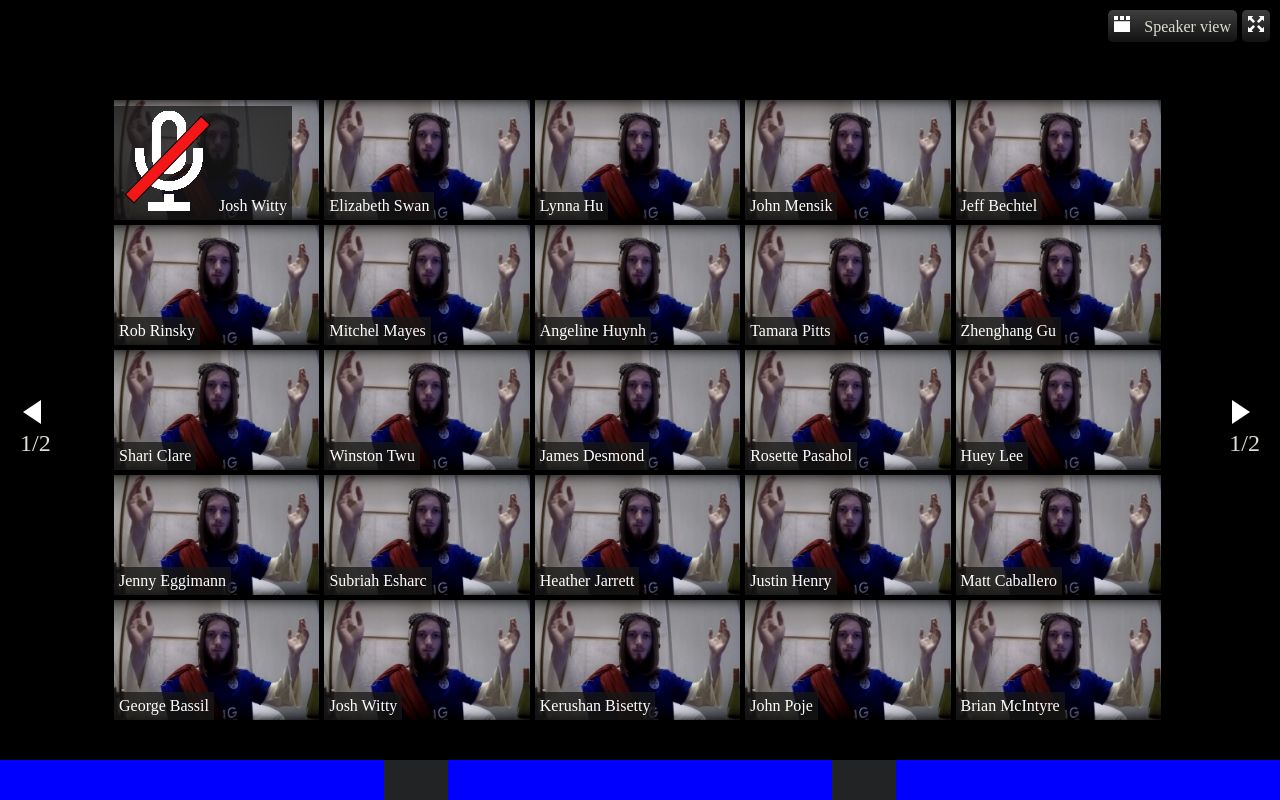
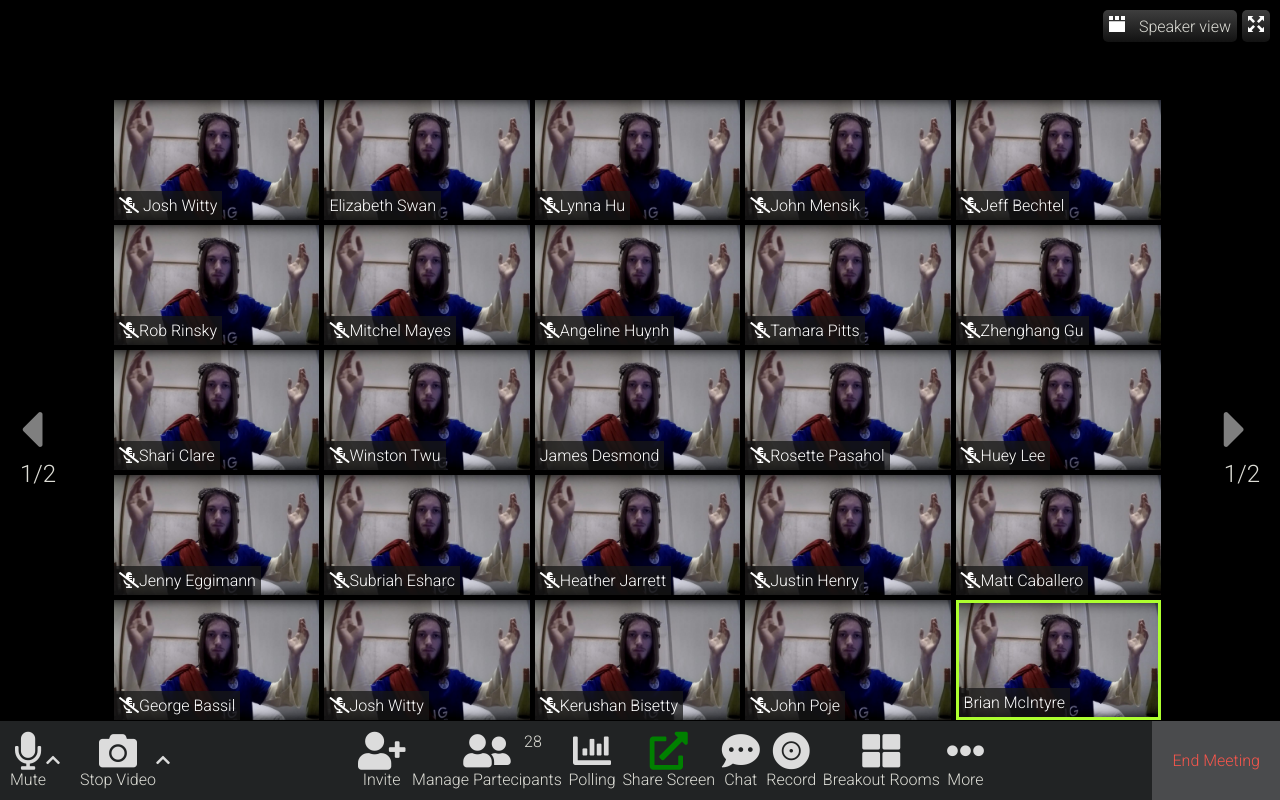
Before and after one commit to andreivladpaul/html-css-zoom, a plain HTML site: page index.html in a window 1280 px wide. Drawn offline with Linux system fonts and the light colour scheme.

Commit message:
Es completo

```diff
--- a/css/style.css
+++ b/css/style.css
@@ -2,6 +2,12 @@
   box-sizing: border-box;
   margin: 0;
   padding: 0;
+}
+
+/* --------------------------------------------------------------  */
+/* common  */
+svg {
+  filter: invert(1);
 }
 
 main {
@@ -17,10 +23,9 @@ a {
   text-decoration: none;
   color: #deded7;
 }
-/* --------------------------------------------------------------  */
-/* common  */
-svg {
-  filter: invert(1);
+
+body {
+  font-family: 'Roboto', sans-serif;
 }
 
 /* --------------------------------------------------------------  */
@@ -88,12 +93,15 @@ svg {
   top: 50%;
 }
 
-/* --------------------------------------------------------------  */
-/* debug  */
-.debug {
-  background-color: blue;
+.arrow-dimensions {
+  font-size: 60px;
+  color: #7f7f7f;
 }
-/* fine debug  */
+
+.arrow-dimensions:hover {
+  color: #2ebaff;
+}
+/*arrow fine */
 /* --------------------------------------------------------------  */
 
 /* --------------------------------------------------------------  */
@@ -128,8 +136,9 @@ svg {
   object-fit: cover;
 }
 
-.mute::before {
-  content: url(../img/micro.png);
+#active {
+  border: 3px solid greenyellow;
+  z-index: 4;
 }
 
 /* fine container  */
@@ -142,12 +151,68 @@ svg {
   bottom: 0;
   display: flex;
   width: 100vw;
-  height: 5%;
   justify-content: space-between;
+  align-items: center;
   background-color: #212324;
 }
 
-.height {
-  height: 100%;
-  width: 30%;
+.mic-video,
+.manage {
+  display: flex;
+  justify-content: space-evenly;
+  align-items: center;
 }
+
+.mic-video {
+  padding-left: 10px;
+}
+
+.manage {
+  width: 50%;
+}
+
+.center {
+  display: flex;
+  flex-direction: column;
+  justify-content: center;
+  align-items: center;
+}
+
+.icons {
+  font-size: 38px;
+  color: #dcdcdc;
+}
+.chevron {
+  display: inline-block;
+  color: #dcdcdc;
+  margin-right: 20px;
+}
+
+.end-meeting {
+  background-color: #4a4b4d;
+  padding: 30px 20px;
+}
+
+.end-meeting a {
+  color: #f7564c;
+}
+
+.partecipants {
+  position: relative;
+}
+
+.partecipants #elevato {
+  display: inline;
+  position: absolute;
+  top: 0;
+  right: 20px;
+}
+
+.share {
+  display: inline-block;
+}
+
+.green {
+  color: green;
+}
+/* --------------------------------------------------------------  */
--- a/index.html
+++ b/index.html
@@ -5,7 +5,10 @@
     <meta http-equiv="X-UA-Compatible" content="IE=edge">
     <meta name="viewport" content="width=device-width, initial-scale=1.0">
     <link rel="stylesheet" href="css/style.css">
-    <link rel="stylesheet" href="https://cdnjs.cloudflare.com/ajax/libs/font-awesome/4.7.0/css/font-awesome.min.css">
+    <link rel="preconnect" href="https://fonts.googleapis.com">
+    <link rel="preconnect" href="https://fonts.gstatic.com" crossorigin>
+    <link href="https://fonts.googleapis.com/css2?family=Roboto:wght@300&display=swap" rel="stylesheet">
+    <link rel="stylesheet" href="https://cdnjs.cloudflare.com/ajax/libs/font-awesome/5.15.3/css/all.min.css" integrity="sha512-iBBXm8fW90+nuLcSKlbmrPcLa0OT92xO1BIsZ+ywDWZCvqsWgccV3gFoRBv0z+8dLJgyAHIhR35VZc2oM/gI1w==" crossorigin="anonymous" referrerpolicy="no-referrer" />
     <title>Zoom</title>
 
 </head>
@@ -29,18 +32,19 @@
 
             <div class="left">
                 <a href="#">
-                <svg class=""xmlns="http://www.w3.org/2000/svg" width="24" height="24" viewBox="0 0 24 24"><path d="M3 12l18-12v24z"/></svg>
+                    <i class="fas fa-caret-left arrow-dimensions"></i>
                 <p>1/2</p>
                 </a>
             </div>
 
             <div class=" right ">
                 <a href="#">
-                <svg xmlns="http://www.w3.org/2000/svg" width="24" height="24" viewBox="0 0 24 24"><path d="M21 12l-18 12v-24z"/></svg>
+                    <i class="fas fa-caret-right arrow-dimensions "></i>
                 <p>1/2</p>
                 </a>
             </div>
         </div>
+        <!-- fine div arrow  -->
         <!-- --------------------------------------------------------------  -->
 
 
@@ -50,7 +54,10 @@
 
             <div class="foto ">
                 <img src="img/il-masseo.jfif" alt="image">
-                <div class="name mute">Josh Witty</div>
+                <div class="name">
+                    <i class="fas fa-microphone-alt-slash"></i>
+                    Josh Witty
+                </div>
             </div>
 
             <div class="foto">
@@ -60,52 +67,52 @@
 
             <div class="foto ">
                 <img src="img/il-masseo.jfif" alt="image">
-                <div class="name">Lynna Hu</div>
+                <div class="name"><i class="fas fa-microphone-alt-slash"></i>Lynna Hu</div>
             </div>
 
             <div class="foto ">
                 <img src="img/il-masseo.jfif" alt="image">
-                <div class="name">John Mensik</div>
+                <div class="name"><i class="fas fa-microphone-alt-slash"></i>John Mensik</div>
             </div>
 
             <div class="foto ">
                 <img src="img/il-masseo.jfif" alt="image">
-                <div class="name">Jeff Bechtel</div>
+                <div class="name"><i class="fas fa-microphone-alt-slash"></i>Jeff Bechtel</div>
             </div>
 
             <div class="foto ">
                 <img src="img/il-masseo.jfif" alt="image">
-                <div class="name">Rob Rinsky</div>
+                <div class="name"><i class="fas fa-microphone-alt-slash"></i>Rob Rinsky</div>
             </div>
 
             <div class="foto ">
                 <img src="img/il-masseo.jfif" alt="image">
-                <div class="name">Mitchel Mayes</div>
+                <div class="name"><i class="fas fa-microphone-alt-slash"></i>Mitchel Mayes</div>
             </div>
 
             <div class="foto ">
                 <img src="img/il-masseo.jfif" alt="image">
-                <div class="name">Angeline Huynh</div>
+                <div class="name"><i class="fas fa-microphone-alt-slash"></i>Angeline Huynh</div>
             </div>
 
             <div class="foto ">
                 <img src="img/il-masseo.jfif" alt="image">
-                <div class="name">Tamara Pitts</div>
+                <div class="name"><i class="fas fa-microphone-alt-slash"></i>Tamara Pitts</div>
             </div>
 
             <div class="foto ">
                 <img src="img/il-masseo.jfif" alt="image">
-                <div class="name">Zhenghang Gu</div>
+                <div class="name"><i class="fas fa-microphone-alt-slash"></i>Zhenghang Gu</div>
             </div>
 
             <div class="foto ">
                 <img src="img/il-masseo.jfif" alt="image">
-                <div class="name">Shari Clare</div>
+                <div class="name"><i class="fas fa-microphone-alt-slash"></i>Shari Clare</div>
             </div>
 
             <div class="foto ">
                 <img src="img/il-masseo.jfif" alt="image">
-                <div class="name">Winston Twu</div>
+                <div class="name"><i class="fas fa-microphone-alt-slash"></i>Winston Twu</div>
             </div>
 
             <div class="foto">
@@ -115,60 +122,60 @@
 
             <div class="foto ">
                 <img src="img/il-masseo.jfif" alt="image">
-                <div class="name">Rosette Pasahol</div>
+                <div class="name"><i class="fas fa-microphone-alt-slash"></i>Rosette Pasahol</div>
             </div>
 
             <div class="foto ">
                 <img src="img/il-masseo.jfif" alt="image">
-                <div class="name">Huey Lee</div>
+                <div class="name"><i class="fas fa-microphone-alt-slash"></i>Huey Lee</div>
             </div>
 
             <div class="foto ">
                 <img src="img/il-masseo.jfif" alt="image">
-                <div class="name">Jenny Eggimann</div>
+                <div class="name"><i class="fas fa-microphone-alt-slash"></i>Jenny Eggimann</div>
             </div>
 
             <div class="foto ">
                 <img src="img/il-masseo.jfif" alt="image">
-                <div class="name">Subriah Esharc</div>
+                <div class="name"><i class="fas fa-microphone-alt-slash"></i>Subriah Esharc</div>
             </div>
 
             <div class="foto ">
                 <img src="img/il-masseo.jfif" alt="image">
-                <div class="name">Heather Jarrett</div>
+                <div class="name"><i class="fas fa-microphone-alt-slash"></i>Heather Jarrett</div>
             </div>
 
             <div class="foto ">
                 <img src="img/il-masseo.jfif" alt="image">
-                <div class="name">Justin Henry</div>
+                <div class="name"><i class="fas fa-microphone-alt-slash"></i>Justin Henry</div>
             </div>
 
             <div class="foto ">
                 <img src="img/il-masseo.jfif" alt="image">
-                <div class="name">Matt Caballero</div>
+                <div class="name"><i class="fas fa-microphone-alt-slash"></i>Matt Caballero</div>
             </div>
 
             <div class="foto ">
                 <img src="img/il-masseo.jfif" alt="image">
-                <div class="name">George Bassil</div>
+                <div class="name"><i class="fas fa-microphone-alt-slash"></i>George Bassil</div>
             </div>
 
             <div class="foto ">
                 <img src="img/il-masseo.jfif" alt="image">
-                <div class="name">Josh Witty</div>
+                <div class="name"><i class="fas fa-microphone-alt-slash"></i>Josh Witty</div>
             </div>
 
             <div class="foto ">
                 <img src="img/il-masseo.jfif" alt="image">
-                <div class="name">Kerushan Bisetty</div>
+                <div class="name"><i class="fas fa-microphone-alt-slash"></i>Kerushan Bisetty</div>
             </div>
 
             <div class="foto ">
                 <img src="img/il-masseo.jfif" alt="image">
-                <div class="name">John Poje</div>
+                <div class="name"><i class="fas fa-microphone-alt-slash"></i>John Poje</div>
             </div>
 
-            <div class="foto ">
+            <div id="active" class="foto">
                 <img src="img/il-masseo.jfif" alt="image">
                 <div class="name">Brian McIntyre</div>
             </div>
@@ -179,19 +186,108 @@
         <!-- --------------------------------------------------------------  -->
         <!-- bottom  -->
         <section class="bottom ">
-            <div class="mic-video height debug">
+
+            <div class="mic-video ">
+                <div class="mic " >
+                    <a class="center" href="#"> <i class="fas fa-microphone icons"></i>
+                    <p>Mute</p>
+                    </a>
+                </div>
+
+                <div class="chevron">
+                    <i class="fas fa-chevron-up"></i>
+                </div>
+
+                <div class=" video">
+                    <a class="center " href="#">
+                    <i class="fas fa-camera icons"></i>
+                    <p>Stop Video</p>
+                    </a>
+                </div>
+                <div class="chevron">
+                    <i class="fas fa-chevron-up"></i>
+                </div>
+
+
 
             </div>
+            <!-- fine mic-video  -->
+            <!-- --------------------------------------------------------------  -->
 
-            <div class="manage height debug">
+            <!-- --------------------------------------------------------------  -->
+            <!-- manage  -->
+            <div class="manage ">
+                <!-- --------------------------------------------------------------  -->
+                <div>
+                    <a class="center" href="#">
+                        <i class="fas fa-user-plus icons"></i>
+                    <p>Invite</p>
+                    </a>
+                </div>
+
+                <!-- --------------------------------------------------------------  -->
+                <div class=" partecipants ">
+                    <a class="center"  href="#">
+                        <i class="fas fa-user-friends icons"></i>
+                    <p id="elevato"> 28 </p>
+                    <p>Manage Partecipants</p>
+                    </a>
+                </div>
+                <!-- --------------------------------------------------------------  -->
+                <div >
+                    <a class="center " href="#">
+                        <i class="fas fa-chart-bar icons"></i>
+                    <p>Polling</p>
+                    </a>
+                </div>
+                <!-- --------------------------------------------------------------  -->
+                <div class="share" >
+                    <a class="center " href="#">
+                        <i class="fas fa-external-link-alt icons green"></i>
+                    <p>Share Screen</p>
+                    </a>
+
+                </div>
+                <!-- --------------------------------------------------------------  -->
+                <div >
+                    <a class="center " href="#">
+                        <i class="fas fa-comment-dots icons"></i>
+                    <p>Chat</p>
+                    </a>
+                </div>
+                <!-- --------------------------------------------------------------  -->
+                <div >
+                    <a class="center " href="#">
+                        <i class="fas fa-record-vinyl icons"></i>
+                    <p>Record</p>
+                    </a>
+                </div>
+                <!-- --------------------------------------------------------------  -->
+                <div >
+                    <a class="center " href="#">
+                        <i class="fas fa-th-large icons"></i>
+                    <p>Breakout Rooms</p>
+                    </a>
+                </div>
+                <!-- --------------------------------------------------------------  -->
+                <div >
+                    <a class="center " href="#">
+                        <i class="fas fa-ellipsis-h icons"></i>
+                    <p>More</p>
+                    </a>
+                </div>
 
             </div>
-
-            <div class="end-meeting height debug">
+            <!-- --------------------------------------------------------------  -->
+            <div class="end-meeting ">
+                <a href="#">
+                    <p>End Meeting</p>
+                </a>
 
             </div>
 
         </section>
+        <!-- fine section bottom -->
         <!-- --------------------------------------------------------------  -->
 
     </main>
```
